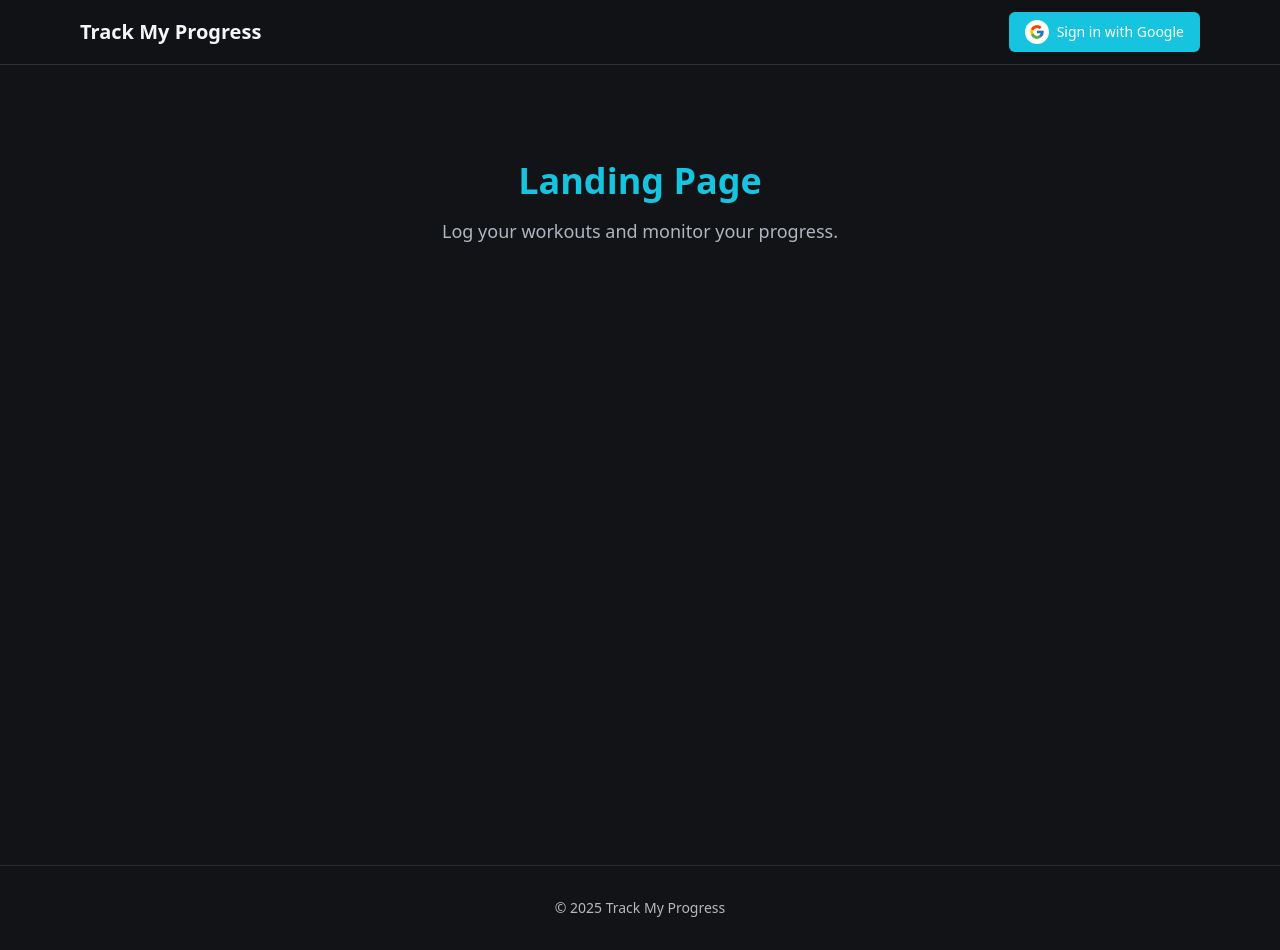
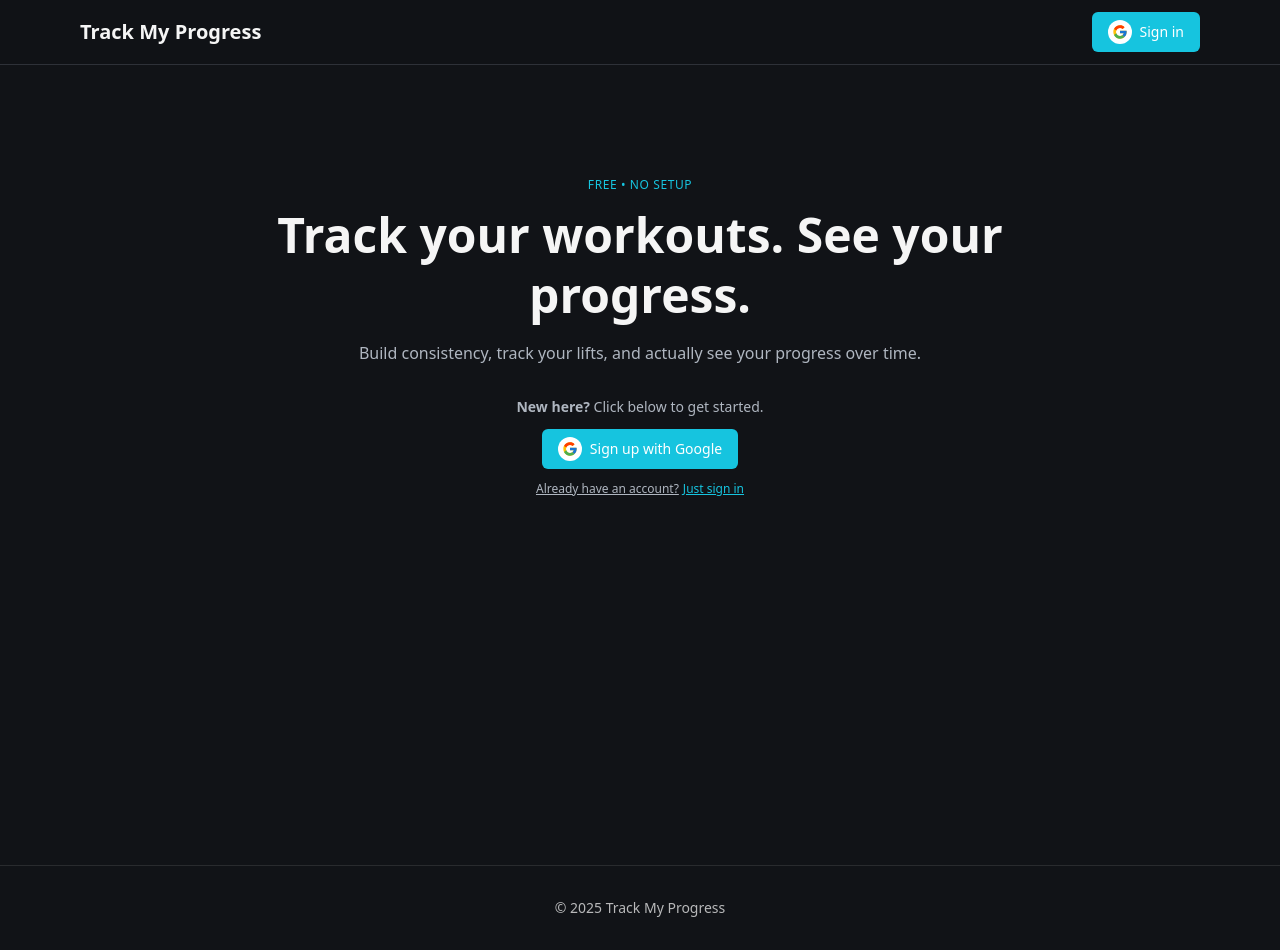
Before and after one commit to mace-akkari/trackmyprogr, a Next.js app: page / in a window 1280 px wide. Built offline with nearby package versions, Linux system fonts and the light colour scheme; no server answers.

Commit message:
feat: improve landing page UX

```diff
--- a/app/page.tsx
+++ b/app/page.tsx
@@ -1,11 +1,55 @@
+"use client";
+
+import Link from "next/link";
+import SignInButton from "@/components/auth/LoginButton";
+import { useAuth } from "@/hooks/useAuth";
+import { useGoogleSignIn } from "@/components/auth/LoginButton";
+
 export default function Home() {
+  const { user } = useAuth();
+  const handleGoogleSignIn = useGoogleSignIn();
+
   return (
     <main className="min-h-dvh bg-background text-text">
-      <div className="mx-auto max-w-6xl px-4 py-24 text-center">
-        <h1 className="text-4xl font-bold text-primary">Landing Page</h1>
-        <p className="mt-4 text-lg text-muted-foreground">
-          Log your workouts and monitor your progress.
+      <div className="mx-auto max-w-3xl px-4 py-28 text-center">
+        <p className="mb-3 text-xs uppercase tracking-wider text-primary">
+          Free • No setup
         </p>
+        <h1 className="text-5xl font-bold leading-tight">
+          Track your workouts. See your progress.
+        </h1>
+        <p className="mt-4 text-muted-foreground">
+          Build consistency, track your lifts, and actually see your progress
+          over time.
+        </p>
+
+        <div className="mt-8 flex flex-col items-center gap-3">
+          {user ? (
+            <Link
+              href="/dashboard"
+              className="rounded-xl border border-white px-6 py-3 text-sm font-medium hover:bg-primary/10"
+            >
+              Go to Dashboard
+            </Link>
+          ) : (
+            <>
+              <p className="text-sm text-muted-foreground">
+                <span className="font-bold">New here?</span> Click below to get
+                started.
+              </p>
+              <SignInButton label="Sign up with Google" />
+              <p className="text-xs text-muted-foreground flex items-center gap-1">
+                <span className="underline">Already have an account?</span>
+                <button
+                  onClick={handleGoogleSignIn}
+                  className="text-primary underline text-xs"
+                >
+                  Just sign in
+                </button>
+              </p>
+            </>
+          )}
+        </div>
       </div>
     </main>
   );
--- a/components/auth/LoginButton.tsx
+++ b/components/auth/LoginButton.tsx
@@ -5,18 +5,10 @@ import { signInWithPopup, GoogleAuthProvider } from "firebase/auth";
 import { auth } from "@/lib/firebase";
 import { FcGoogle } from "react-icons/fc";
 
-type SignInButtonProps = {
-  label?: string;
-  className?: string;
-};
-
-export default function SignInButton({
-  label = "Sign in with Google",
-  className,
-}: SignInButtonProps) {
+export function useGoogleSignIn() {
   const router = useRouter();
 
-  const handleGoogleSignIn = async () => {
+  return async function handleGoogleSignIn() {
     try {
       const provider = new GoogleAuthProvider();
       await signInWithPopup(auth, provider);
@@ -25,6 +17,18 @@ export default function SignInButton({
       console.error("Google sign-in error:", error);
     }
   };
+}
+
+type SignInButtonProps = {
+  label?: string;
+  className?: string;
+};
+
+export default function SignInButton({
+  label = "Sign in",
+  className,
+}: SignInButtonProps) {
+  const handleGoogleSignIn = useGoogleSignIn();
 
   return (
     <button
```
